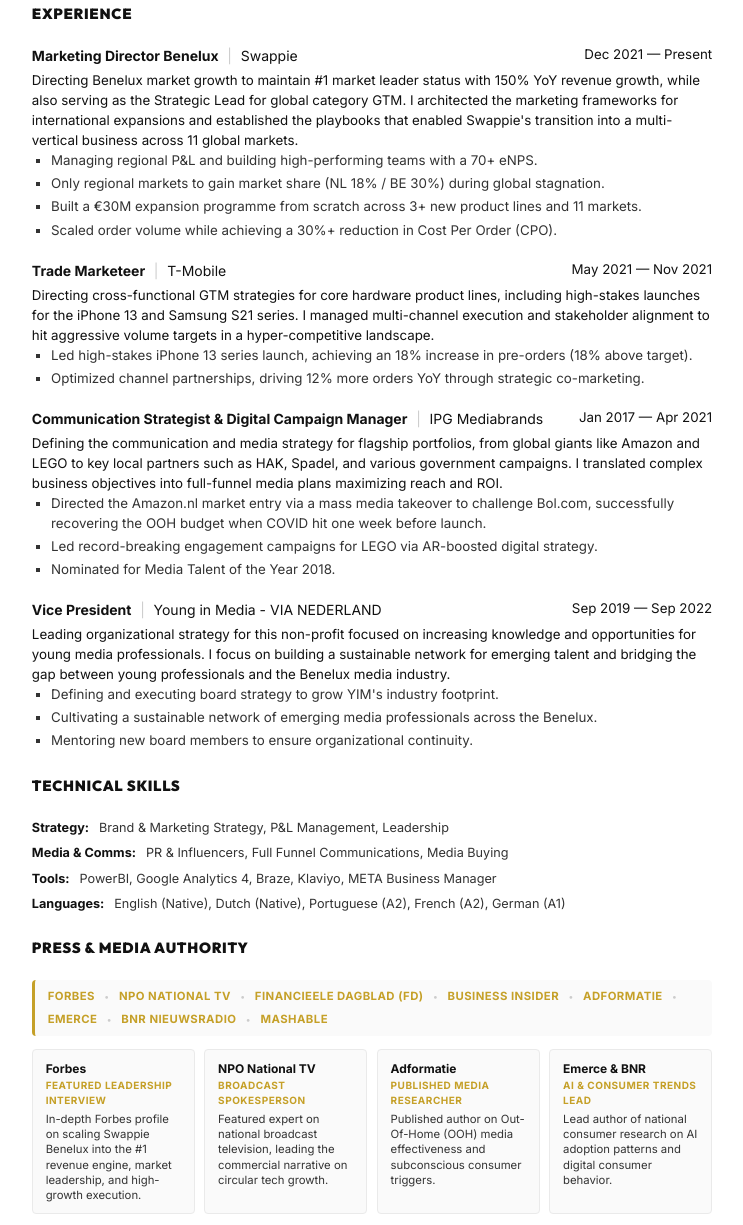
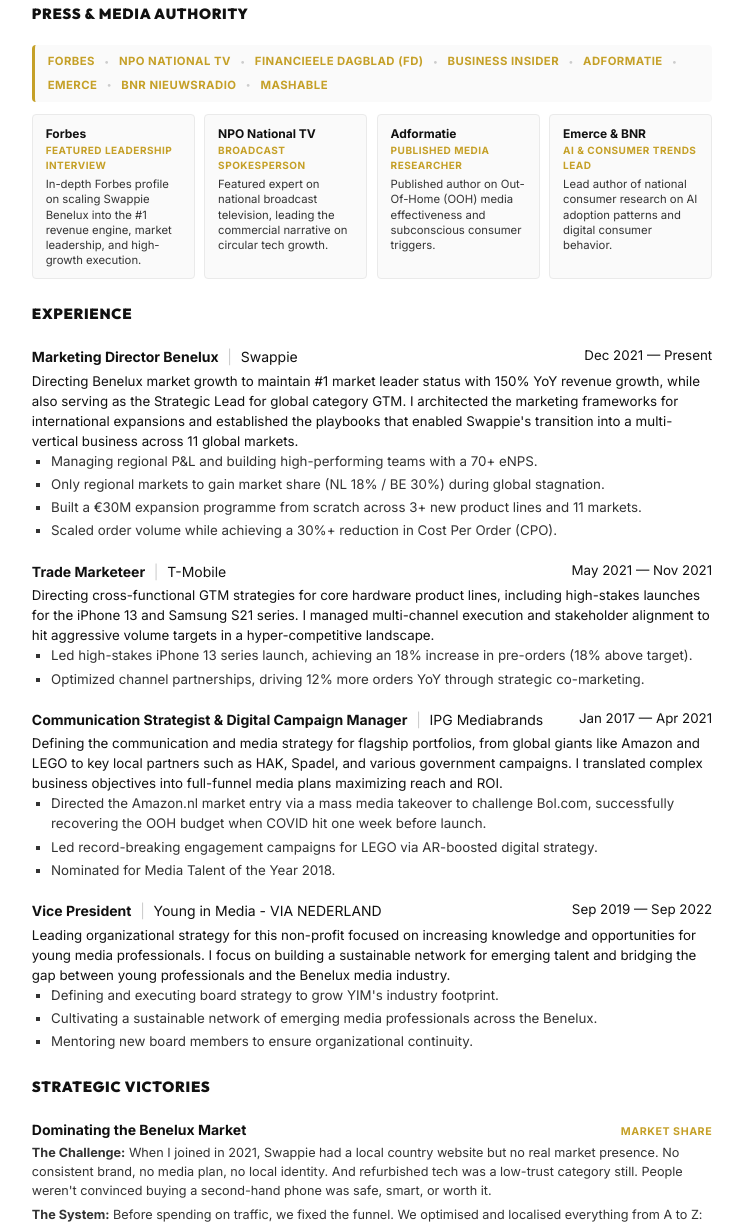
Before and after one commit to martinehardeveldkleuver/portfolio, a plain HTML site: page resume.html in a window 1280 px wide. Shown: the part 454-1679 px from the top of the page, without its empty margins (268-1011 px from the left). Drawn offline with Linux system fonts and the light colour scheme.

Commit message:
Changed the media section position

```diff
--- a/resume-script.js
+++ b/resume-script.js
@@ -57,93 +57,6 @@
         container.appendChild(statsSec);
     }
 
-    // Experience
-    const expSec = document.createElement('section');
-    expSec.className = 'section experience-section';
-    expSec.innerHTML = `<h3 class="section-title">Experience</h3>`;
-
-    data.experience.forEach(job => {
-        const entry = document.createElement('div');
-        entry.className = 'job-entry';
-
-        const dates = document.createElement('div');
-        dates.className = 'job-dates';
-        dates.textContent = `${job.startDate} — ${job.endDate}`;
-
-        // Prepare optional sections
-        let projectsHtml = '';
-        if (job.projects) {
-            projectsHtml = `<p class="projects-list"><strong>Projects:</strong> ${job.projects}</p>`;
-        }
-
-        let tasksHtml = '';
-        if (job.points && job.points.length > 0) {
-            tasksHtml = `<ul class="key-tasks">${job.points.map(p => `<li>${p}</li>`).join('')}</ul>`;
-        }
-
-        // Logic for ForwardXP ordering (Projects BEFORE Description)
-        // We can check if it's ForwardXP by name or just apply a general rule if needed.
-        // The user specifically asked for FXP projects to be above description.
-        // Let's genericize: if it has projects, does it go before or after?
-        // User asked for "standardized projects listing below the job title/description" INITIALLY,
-        // but then asked for "ForwardXP projects above description" to match other entries?
-        // Wait, looking at previous steps: "Moved ForwardXP 'Projects' list above the description to match other entries."
-        // So standard is Projects -> Description?
-        // Let's look at `data.js`:
-        // Vertigo: projects string used.
-        // New World: projects string used.
-        // FXP: projects string used.
-        // PLAYERUNKNOWN: no projects string, just points.
-
-        // Let's render: Header -> Projects (if any) -> Description -> Points
-
-        entry.innerHTML = `
-            <div class="job-header">
-                <div class="job-title-company">
-                    <span class="role">${job.role}</span>
-                    <span class="company-separator">|</span>
-                    <span class="company">${job.company}</span>
-                </div>
-            </div>
-            ${projectsHtml}
-            <div class="description">${job.description}</div>
-            ${tasksHtml}
-        `;
-
-        // Append dates to header
-        entry.querySelector('.job-header').appendChild(dates);
-        expSec.appendChild(entry);
-    });
-    container.appendChild(expSec);
-
-    // Skills
-    const skillsSec = document.createElement('section');
-    skillsSec.className = 'section skills-section';
-    skillsSec.innerHTML = `<h3 class="section-title">Technical Skills</h3>`;
-
-    const skillsGrid = document.createElement('div');
-    skillsGrid.className = 'skills-grid';
-
-    // keys in data.resumeSkills: engines, languages, tools, specialties
-    const labels = {
-        strategy: "Strategy",
-        media: "Media & Comms",
-        tools: "Tools",
-        languages: "Languages"
-    };
-
-    for (const [key, value] of Object.entries(data.resumeSkills)) {
-        const row = document.createElement('div');
-        row.className = 'skill-category';
-        row.innerHTML = `
-            <span class="skill-label">${labels[key] || key}:</span>
-            <span class="skill-list">${value}</span>
-        `;
-        skillsGrid.appendChild(row);
-    }
-    skillsSec.appendChild(skillsGrid);
-    container.appendChild(skillsSec);
-
     // Press & Media Authority
     if (data.pressOutlets && data.pressHighlights) {
         const pressSec = document.createElement('section');
@@ -174,6 +87,48 @@
         pressSec.appendChild(highlightsGrid);
         container.appendChild(pressSec);
     }
+
+    // Experience
+    const expSec = document.createElement('section');
+    expSec.className = 'section experience-section';
+    expSec.innerHTML = `<h3 class="section-title">Experience</h3>`;
+
+    data.experience.forEach(job => {
+        const entry = document.createElement('div');
+        entry.className = 'job-entry';
+
+        const dates = document.createElement('div');
+        dates.className = 'job-dates';
+        dates.textContent = `${job.startDate} — ${job.endDate}`;
+
+        let projectsHtml = '';
+        if (job.projects) {
+            projectsHtml = `<p class="projects-list"><strong>Projects:</strong> ${job.projects}</p>`;
+        }
+
+        let tasksHtml = '';
+        if (job.points && job.points.length > 0) {
+            tasksHtml = `<ul class="key-tasks">${job.points.map(p => `<li>${p}</li>`).join('')}</ul>`;
+        }
+
+        entry.innerHTML = `
+            <div class="job-header">
+                <div class="job-title-company">
+                    <span class="role">${job.role}</span>
+                    <span class="company-separator">|</span>
+                    <span class="company">${job.company}</span>
+                </div>
+            </div>
+            ${projectsHtml}
+            <div class="description">${job.description}</div>
+            ${tasksHtml}
+        `;
+
+        // Append dates to header
+        entry.querySelector('.job-header').appendChild(dates);
+        expSec.appendChild(entry);
+    });
+    container.appendChild(expSec);
 
     // Strategic Victories (Case Studies)
     if (data.caseStudies && data.caseStudies.length > 0) {
```
Also changed, not shown: index.html (+11 -10 lines).
